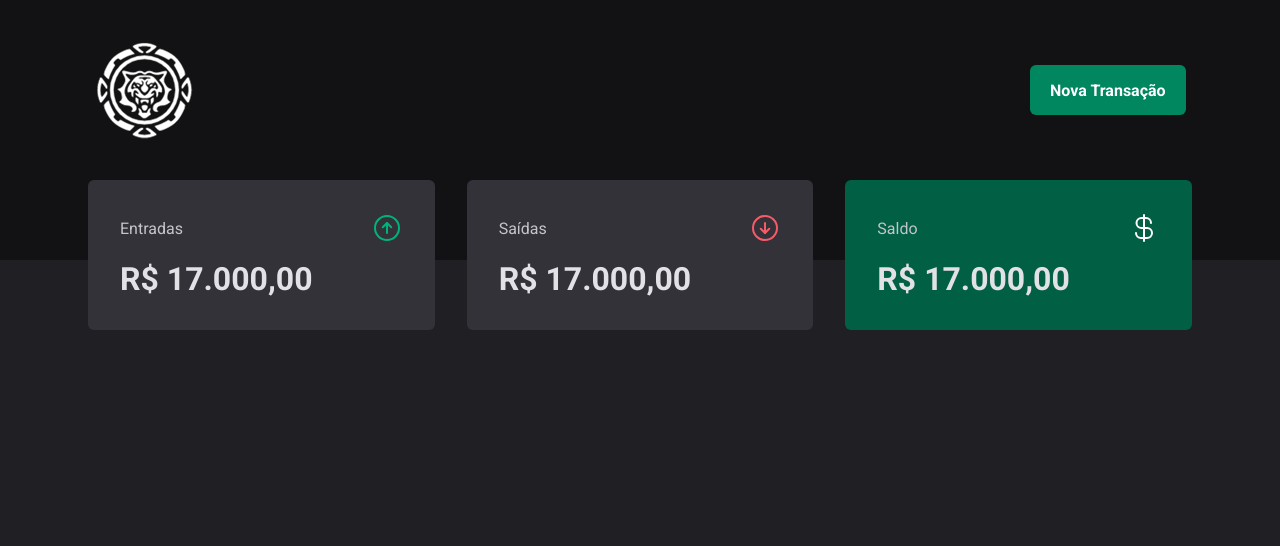
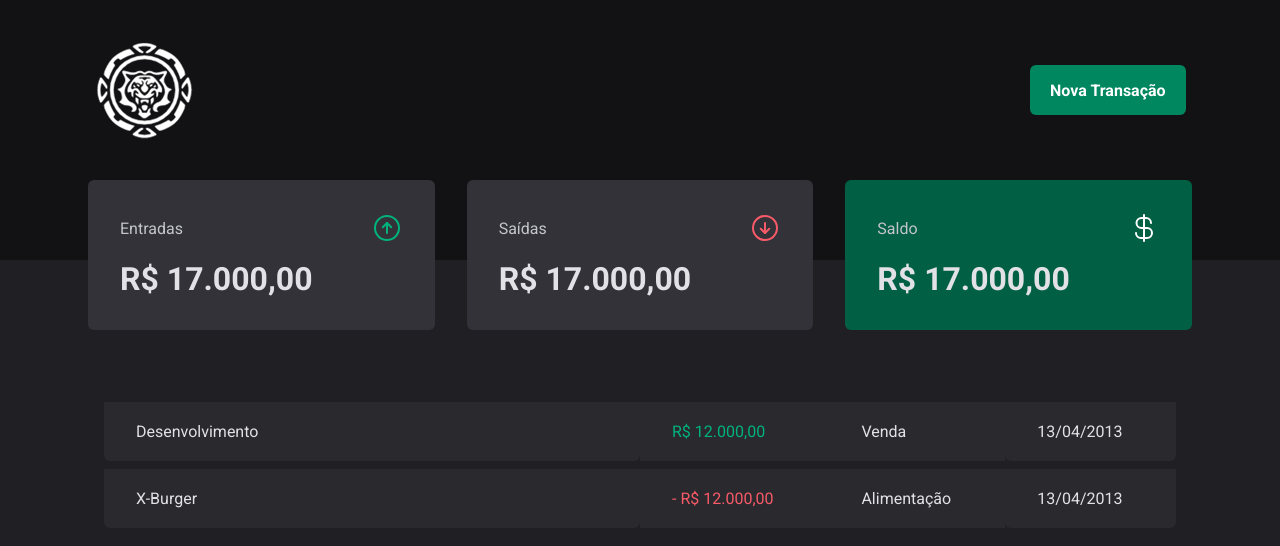
Before and after one commit to alehugen/ignite-money, a React (Vite) app: page / in a window 1280 px wide. Shown: the top 546 px of the page. Built offline with nearby package versions, Linux system fonts and the light colour scheme.

Commit message:
feat: create styled table

```diff
--- a/src/pages/Transactions/index.tsx
+++ b/src/pages/Transactions/index.tsx
@@ -1,10 +1,31 @@
 import { Header } from "../../components/Header";
 import { Summary } from "../../components/Summary";
+import { PriceHighLight, TransactionsTable, TransanctionsContainer } from "./style";
 
 export function Transactions() {
   return (
     <div>
       <Header />
       <Summary />
-    </div>)
+
+      <TransanctionsContainer>
+        <TransactionsTable>
+          <tbody>
+            <tr>
+              <td width="50%">Desenvolvimento</td>
+              <td><PriceHighLight variant="income">R$ 12.000,00</PriceHighLight></td>
+              <td>Venda</td>
+              <td>13/04/2013</td>
+            </tr>
+            <tr>
+              <td width="50%">X-Burger</td>
+              <td><PriceHighLight variant="outcome">- R$ 12.000,00</PriceHighLight></td>
+              <td>Alimentação</td>
+              <td>13/04/2013</td>
+            </tr>
+          </tbody>
+        </TransactionsTable>
+      </TransanctionsContainer>
+    </div>
+  )
 }
--- a/src/pages/Transactions/style.ts
+++ b/src/pages/Transactions/style.ts
@@ -0,0 +1,35 @@
+import styled from "styled-components";
+
+export const TransanctionsContainer = styled.main`
+width: 100%;
+max-width: 1120px;
+margin: 4rem auto 0;
+padding: 0 1.5rem;
+`;
+
+export const TransactionsTable = styled.table`
+width: 100%;
+border-collapse: separate;
+border-spacing: 0 .5rem;
+
+td {
+  padding: 1.25rem 2rem;
+  background: ${props => props.theme["gray-700"]};
+
+  &:first-child {
+    border-radius: 0 0 6px 6px
+  }
+
+  &:last-child {
+    border-radius: 0 0 6px 6px
+  }
+}
+`;
+
+interface PriceHightLigthProps {
+  variant: 'income' | 'outcome';
+}
+
+export const PriceHighLight = styled.span<PriceHightLigthProps>`
+color: ${props => props.variant === 'income' ? props.theme["green-300"] : props.theme["red-300"]};
+`;
```
